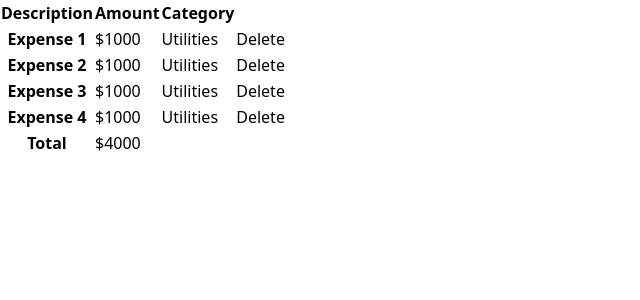
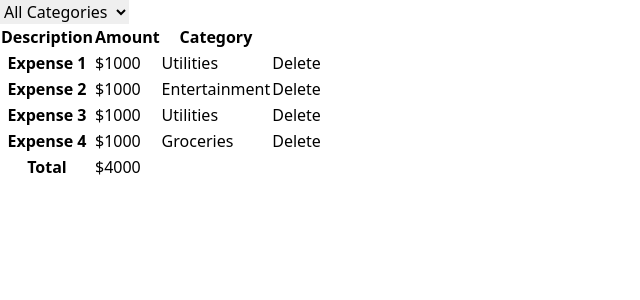
Before and after one commit to taya-win/expense-tracker, a React (Vite) app: page / in a window 1280 px wide. Shown: the top 300 px of the page, without its empty margins (0-640 px from the left). Built offline with nearby package versions, Linux system fonts and the light colour scheme.

Commit message:
Buildinge ExpenseFilter

```diff
--- a/src/App.tsx
+++ b/src/App.tsx
@@ -1,18 +1,26 @@
 import ExpenseList from "./components/ExpenseList.tsx";
 import {useState} from "react";
+import ExpenseFilter from "./components/ExpenseFilter.tsx";
 
 export default function App() {
     const [expenses, setExpenses] = useState([
         {id: 0, description: "Expense 1", amount: 1000, category: "Utilities" },
-        {id: 1, description: "Expense 2", amount: 1000, category: "Utilities" },
+        {id: 1, description: "Expense 2", amount: 1000, category: "Entertainment" },
         {id: 2, description: "Expense 3", amount: 1000, category: "Utilities" },
-        {id: 3, description: "Expense 4", amount: 1000, category: "Utilities" },
+        {id: 3, description: "Expense 4", amount: 1000, category: "Groceries" },
     ]);
 
+    const [selectedCategory, setSelectedCategory] = useState('');
+
+    const visibleExpenses = selectedCategory
+        ? expenses.filter(expense => expense.category === selectedCategory)
+        : expenses;
+
     return (
-        <div className="max-w-3xl mx-auto my-5">
+        <div className="max-w-3xl mx-auto my-5 space-y-5">
+            <ExpenseFilter onSelectCategory={category => setSelectedCategory(category)} />
             <ExpenseList
-                expenses={expenses}
+                expenses={visibleExpenses}
                 onDelete={(id) => setExpenses(expenses.filter(expense => expense.id !== id))}
             />
         </div>
--- /dev/null
+++ b/src/components/ExpenseFilter.tsx
@@ -0,0 +1,15 @@
+interface Props {
+    onSelectCategory: (category: string) => void;
+}
+export default function ExpenseFilter({onSelectCategory}: Props) {
+    return <>
+        <select
+            onChange={event => onSelectCategory(event.target.value)}
+                className="bg-gray-50 border border-gray-300 text-gray-900 text-sm rounded-lg focus:ring-blue-500 focus:border-blue-500 block w-full p-2.5 dark:bg-gray-700 dark:border-gray-600 dark:placeholder-gray-400 dark:text-white dark:focus:ring-blue-500 dark:focus:border-blue-500">
+            <option value="" >All Categories</option>
+            <option value="Groceries">Groceries</option>
+            <option value="Utilities">Utilities</option>
+            <option value="Entertainment">Entertainment</option>
+        </select>
+    </>;
+}
```
